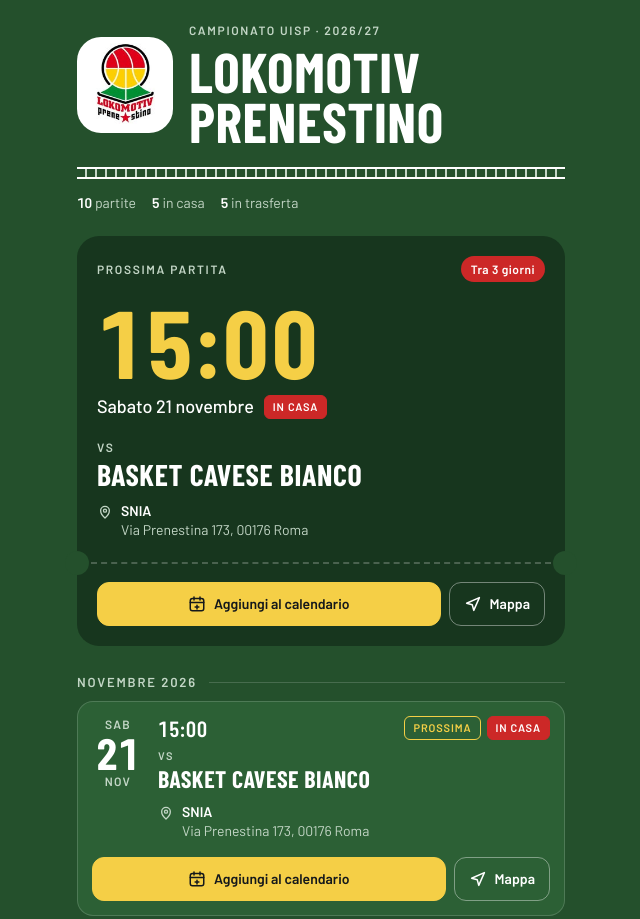
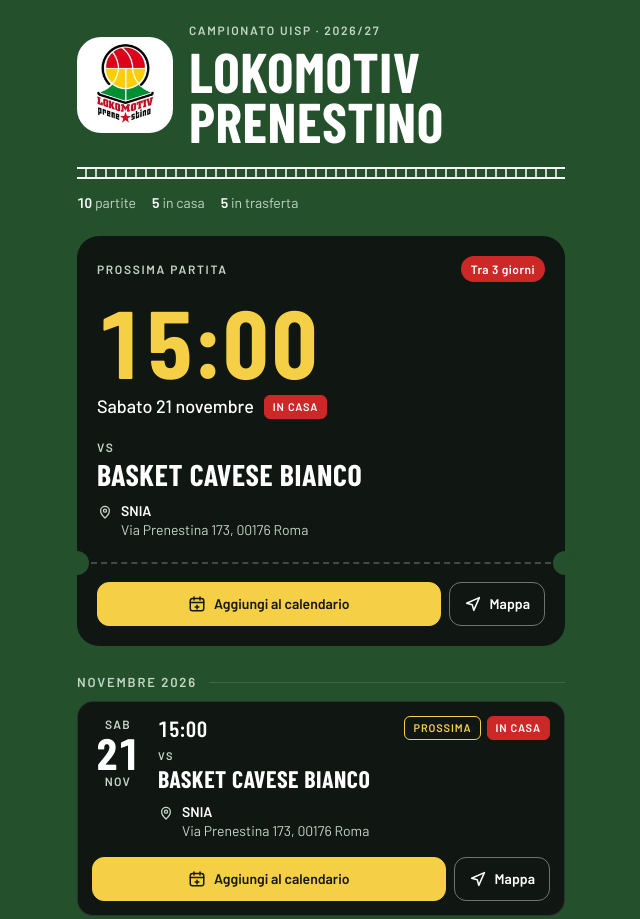
Before and after one commit to augusto-cagnoni/lokomotiv-calendars, a plain HTML site: page index.html in a window 1280 px wide. Shown: the top 919 px of the page, without its empty margins (319-959 px from the left). Drawn offline with nearby package versions, Linux system fonts and the light colour scheme.

Commit message:
Schede nere per staccare dallo sfondo verde
Co-Authored-By: Claude Sonnet 5.5 <noreply@anthropic.com>
Claude-Session: https://claude.ai/code/session_0192oYbXKC7HVVJeycn58vDB

```diff
--- a/index.html
+++ b/index.html
@@ -14,7 +14,7 @@
 body{margin:0}
 /* Verde del logo come fondo, testi bianchi, rosso e giallo per le azioni */
 :root{
-  --bg:#24502C; --surface:#2C6035; --deep:#17361E; --line:rgba(255,255,255,.16);
+  --bg:#24502C; --surface:#101612; --deep:#101612; --line:rgba(255,255,255,.12);
   --ink:#FFFFFF; --muted:#C3D6C6;
   --red:#CC2827; --yellow:#F5CF46; --on-yellow:#14181B;
   --font-display:"Barlow Condensed","Arial Narrow",sans-serif;
```
